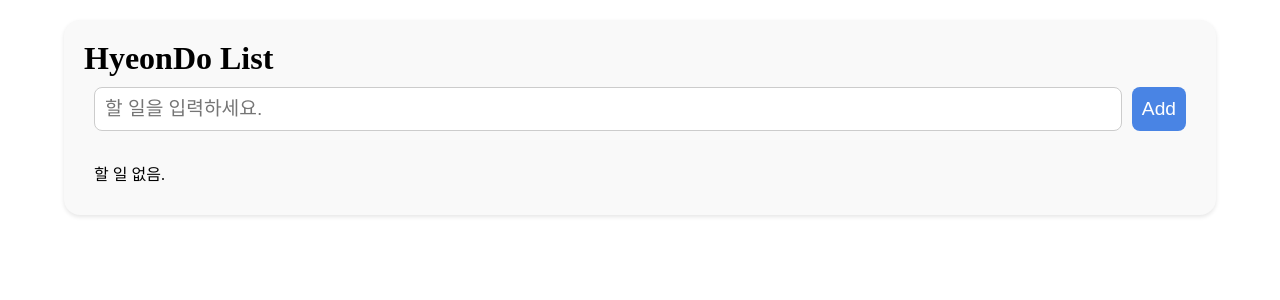
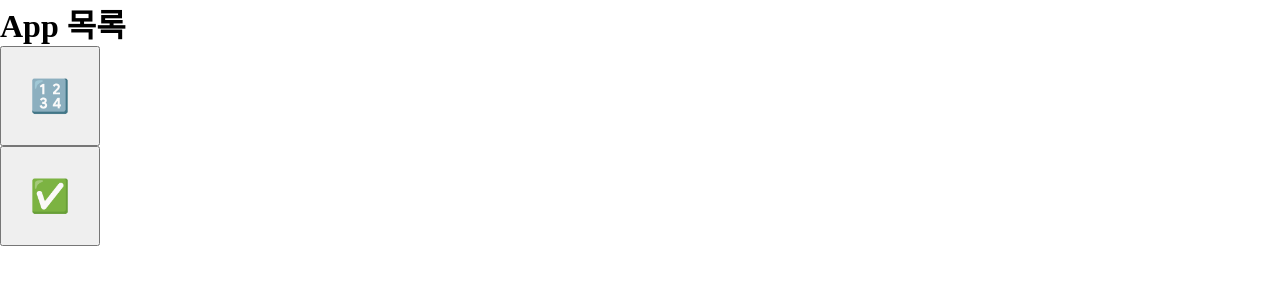
Before and after one commit to juio12/Progtamming_3416, a React (Vite) app: page / in a window 1280 px wide. Shown: the top 300 px of the page. Built offline with nearby package versions, Linux system fonts and the light colour scheme.

Commit message:
HomeApp style={{}}

```diff
--- /dev/null
+++ b/src/HomeApp.jsx
@@ -0,0 +1,48 @@
+import { useState } from 'react'
+import CounterApp from './CounterApp.jsx'
+import TodoListApp from './TodoListApp.jsx'
+
+function ButtonPageApp({ setPage }) {
+    return (
+        <>
+            <h1>App 목록</h1>
+            <ul>
+                <li><button onClick={() => setPage('counterapp')} style={{ fontSize: '2rem', width: '100px', height: '100px' }}>🔢</button></li>
+                <li><button onClick={() => setPage('todolistapp')} style={{ fontSize: '2rem', width: '100px', height: '100px' }}>✅</button></li>
+            </ul>
+        </>
+    );
+}
+
+export default function HomeApp() {
+    const [page, setPage] = useState('home'); // 'home', 'counterapp', 'todolistapp'
+
+    return (
+        <>
+            {/* home일 때 CounterApp, TodoListApp 링크 페이지 보여주자 */}
+            {page === 'home' && <ButtonPageApp setPage={setPage}/>}
+            {/* home 아니면 home 버튼 보여주자 */}
+            {page !== 'home' &&
+                <button
+                    onClick={() => setPage('home')}
+                    style={{
+                        position: 'fixed',
+                        left: '10px',
+                        bottom: '10px',
+                        cursor: 'pointer',
+                        borderRadius: '8px',
+                        padding: '8px 12px',
+                        backgroundColor: '#eee',
+                        border: 'none',
+                    }}
+                >🏠호옴</button>
+            }
+
+            {/* counterapp일 때 CounterApp 보여주자 */}
+            {page === 'counterapp' && <CounterApp />}
+
+            {/* todolistapp일 때 TodoListApp 보여주자 */}
+            {page === 'todolistapp' && <TodoListApp />}
+        </>
+    );
+}
--- a/src/main.jsx
+++ b/src/main.jsx
@@ -3,9 +3,10 @@
 // import './index.css'
 import './reset.css'
 import TodoListAPP from './TodoListApp.jsx'
+import HomeApp from './HomeApp.jsx'
 
 createRoot(document.getElementById('root')).render(
   <StrictMode>
-    <TodoListAPP />
+    <HomeApp />
   </StrictMode>,
 )
```
Also changed, not shown: 1 other file (tests, documents, lock files or other folders).
